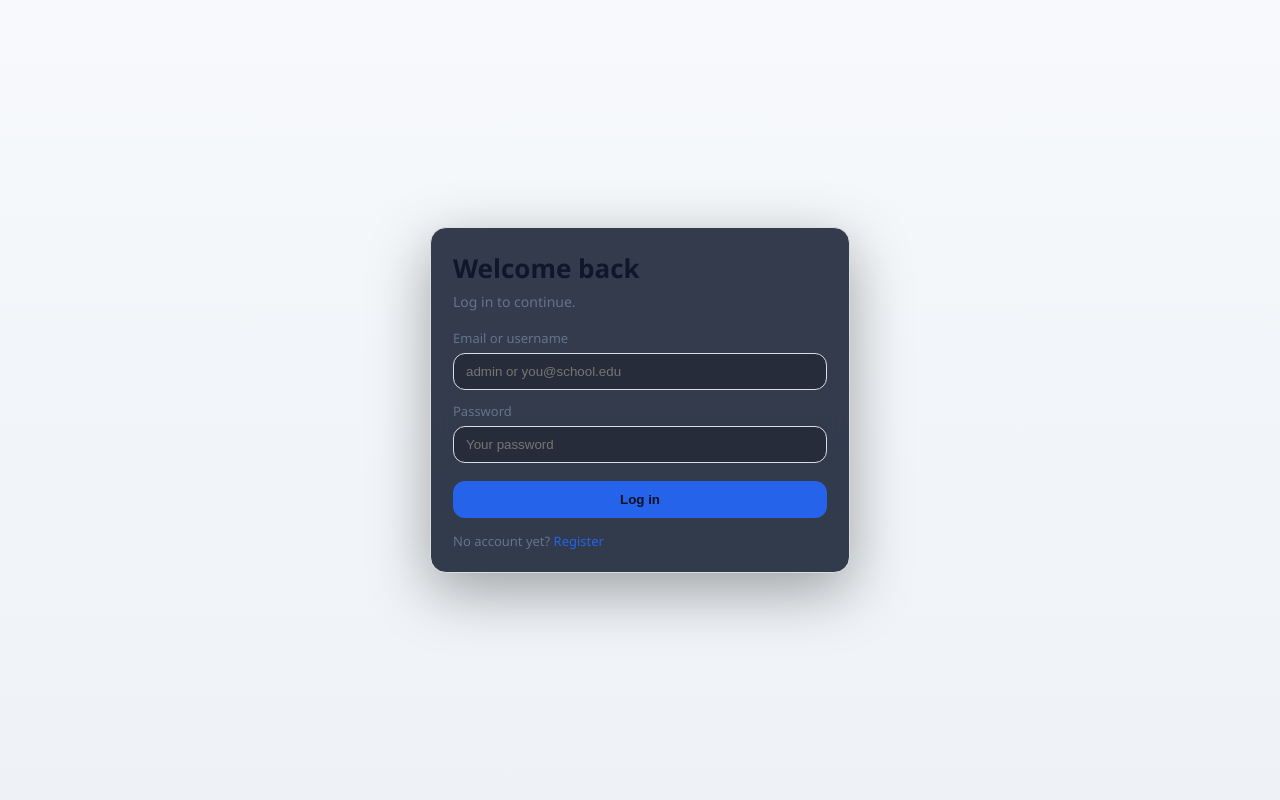
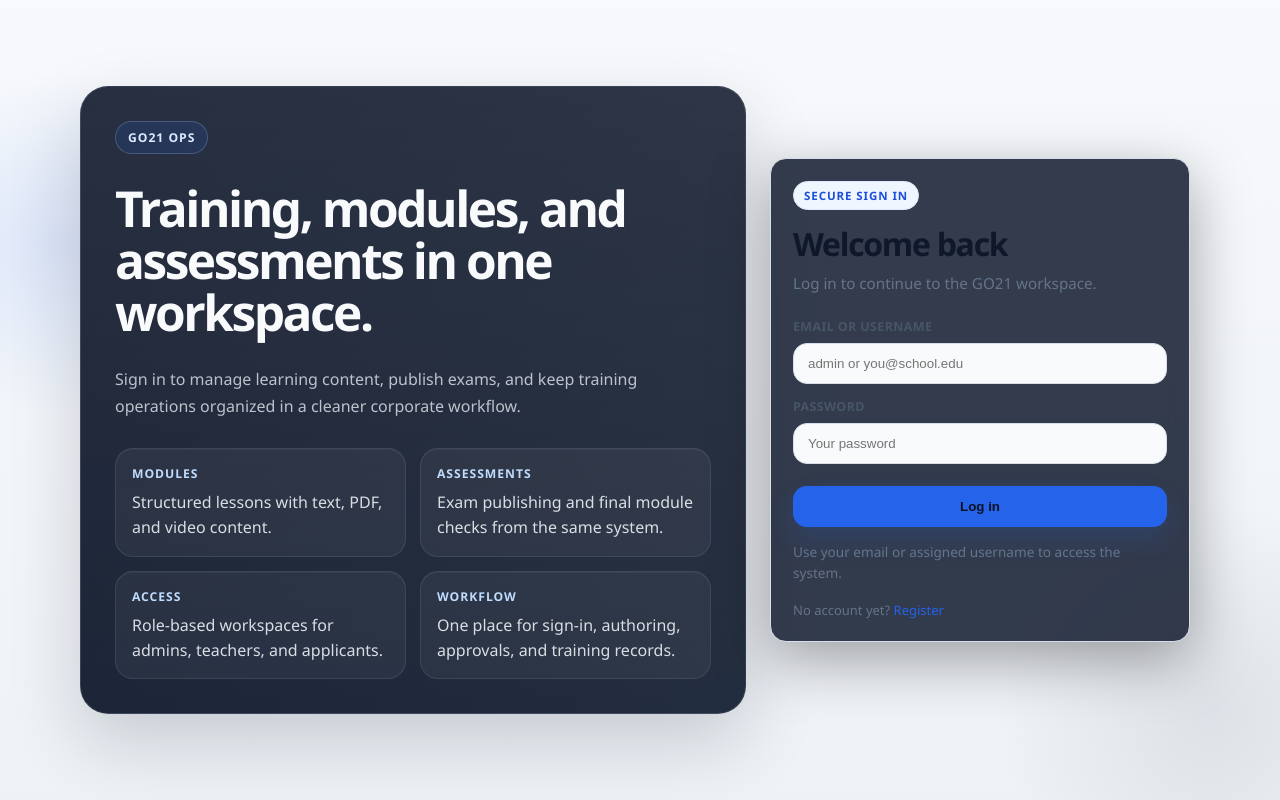
Before and after one commit to jjacobdela/school-auth-prototype, a React (Vite) app in the folder client/: page /login in a window 1280 px wide. Built offline with nearby package versions, Linux system fonts and the light colour scheme; no server answers.

Commit message:
login css

```diff
--- a/client/src/pages/Login.jsx
+++ b/client/src/pages/Login.jsx
@@ -43,10 +43,42 @@ export default function Login() {
   }
 
   return (
-    <div className="page">
-      <div className="card">
+    <div className="page authPage">
+      <div className="authShell">
+        <section className="authShowcase">
+          <div className="authKicker">GO21 Ops</div>
+          <h1 className="authHeadline">Training, modules, and assessments in one workspace.</h1>
+          <p className="authBody">
+            Sign in to manage learning content, publish exams, and keep training operations organized in a cleaner corporate workflow.
+          </p>
+
+          <div className="authFeatureGrid">
+            <div className="authFeatureCard">
+              <div className="authFeatureLabel">Modules</div>
+              <div className="authFeatureValue">Structured lessons with text, PDF, and video content.</div>
+            </div>
+
+            <div className="authFeatureCard">
+              <div className="authFeatureLabel">Assessments</div>
+              <div className="authFeatureValue">Exam publishing and final module checks from the same system.</div>
+            </div>
+
+            <div className="authFeatureCard">
+              <div className="authFeatureLabel">Access</div>
+              <div className="authFeatureValue">Role-based workspaces for admins, teachers, and applicants.</div>
+            </div>
+
+            <div className="authFeatureCard">
+              <div className="authFeatureLabel">Workflow</div>
+              <div className="authFeatureValue">One place for sign-in, authoring, approvals, and training records.</div>
+            </div>
+          </div>
+        </section>
+
+        <div className="card authCard">
+          <div className="authCardBadge">Secure Sign In</div>
           <h1 className="title">Welcome back</h1>
-        <p className="subtitle">Log in to continue.</p>
+          <p className="subtitle">Log in to continue to the GO21 workspace.</p>
 
           <form onSubmit={onSubmit} className="form">
             <label className="label">
@@ -82,10 +114,13 @@ export default function Login() {
             </button>
           </form>
 
+          <p className="authHelperText">Use your email or assigned username to access the system.</p>
+
           <p className="footerText">
             No account yet? <Link to="/register">Register</Link>
           </p>
         </div>
       </div>
+    </div>
   );
 }
--- a/client/src/styles/form.css
+++ b/client/src/styles/form.css
@@ -91,7 +91,7 @@
     color: var(--muted);
   }
 
-  .profileBox {
+.profileBox {
     margin: 12px 0;
     padding: 12px;
     border-radius: 12px;
@@ -101,3 +101,208 @@
     gap: 6px;
     font-size: 14px;
   }
+
+.authPage {
+  position: relative;
+  overflow: hidden;
+}
+
+.authPage::before,
+.authPage::after {
+  content: "";
+  position: absolute;
+  inset: auto;
+  border-radius: 999px;
+  pointer-events: none;
+}
+
+.authPage::before {
+  top: 64px;
+  left: -120px;
+  width: 360px;
+  height: 360px;
+  background: radial-gradient(circle, rgba(37, 99, 235, 0.12) 0%, rgba(37, 99, 235, 0) 68%);
+}
+
+.authPage::after {
+  right: -140px;
+  bottom: -120px;
+  width: 420px;
+  height: 420px;
+  background: radial-gradient(circle, rgba(15, 23, 42, 0.08) 0%, rgba(15, 23, 42, 0) 72%);
+}
+
+.authShell {
+  position: relative;
+  z-index: 1;
+  width: 100%;
+  max-width: 1120px;
+  display: grid;
+  grid-template-columns: minmax(0, 1.15fr) minmax(360px, 430px);
+  gap: 24px;
+  align-items: stretch;
+}
+
+.authShowcase {
+  display: grid;
+  align-content: space-between;
+  gap: 28px;
+  padding: 34px;
+  border: 1px solid rgba(148, 163, 184, 0.2);
+  border-radius: 28px;
+  background:
+    linear-gradient(180deg, rgba(255, 255, 255, 0.1) 0%, rgba(255, 255, 255, 0.02) 100%),
+    linear-gradient(145deg, #0f172a 0%, #1e293b 100%);
+  color: #f8fafc;
+  box-shadow: 0 28px 70px rgba(15, 23, 42, 0.18);
+}
+
+.authKicker {
+  width: fit-content;
+  padding: 7px 12px;
+  border: 1px solid rgba(191, 219, 254, 0.22);
+  border-radius: 999px;
+  background: rgba(37, 99, 235, 0.14);
+  color: #dbeafe;
+  font-size: 0.76rem;
+  font-weight: 700;
+  letter-spacing: 0.08em;
+  text-transform: uppercase;
+}
+
+.authHeadline {
+  margin: 0;
+  max-width: 620px;
+  font-size: clamp(2rem, 4vw, 3.1rem);
+  line-height: 1.05;
+  letter-spacing: -0.05em;
+}
+
+.authBody {
+  margin: 0;
+  max-width: 620px;
+  color: rgba(226, 232, 240, 0.8);
+  font-size: 1rem;
+  line-height: 1.7;
+}
+
+.authFeatureGrid {
+  display: grid;
+  grid-template-columns: repeat(2, minmax(0, 1fr));
+  gap: 14px;
+}
+
+.authFeatureCard {
+  padding: 16px;
+  border: 1px solid rgba(148, 163, 184, 0.16);
+  border-radius: 18px;
+  background: rgba(255, 255, 255, 0.05);
+  box-shadow: inset 0 1px 0 rgba(255, 255, 255, 0.04);
+}
+
+.authFeatureLabel {
+  margin-bottom: 8px;
+  color: #bfdbfe;
+  font-size: 0.76rem;
+  font-weight: 700;
+  letter-spacing: 0.08em;
+  text-transform: uppercase;
+}
+
+.authFeatureValue {
+  color: rgba(241, 245, 249, 0.88);
+  line-height: 1.55;
+}
+
+.authCard {
+  max-width: none;
+  align-self: center;
+  padding: 30px;
+  border-radius: 24px;
+  box-shadow: 0 24px 60px rgba(15, 23, 42, 0.12);
+}
+
+.authCardBadge {
+  width: fit-content;
+  margin-bottom: 12px;
+  padding: 6px 10px;
+  border: 1px solid #dbeafe;
+  border-radius: 999px;
+  background: #eff6ff;
+  color: #1d4ed8;
+  font-size: 0.72rem;
+  font-weight: 700;
+  letter-spacing: 0.08em;
+  text-transform: uppercase;
+}
+
+.authCard .title {
+  font-size: 2rem;
+  letter-spacing: -0.04em;
+}
+
+.authCard .subtitle {
+  margin-bottom: 22px;
+  font-size: 0.95rem;
+  line-height: 1.6;
+}
+
+.authCard .form {
+  gap: 14px;
+}
+
+.authCard .label {
+  gap: 8px;
+  color: #475569;
+  font-size: 0.78rem;
+  font-weight: 700;
+  letter-spacing: 0.03em;
+  text-transform: uppercase;
+}
+
+.authCard .input {
+  padding: 12px 14px;
+  border-radius: 14px;
+  background: #f8fafc;
+  border-color: #d8dee7;
+}
+
+.authCard .button {
+  margin-top: 8px;
+  padding: 13px 14px;
+  border-radius: 14px;
+  box-shadow: 0 12px 26px rgba(37, 99, 235, 0.16);
+}
+
+.authHelperText {
+  margin: 14px 0 0;
+  color: var(--muted);
+  font-size: 0.85rem;
+  line-height: 1.55;
+}
+
+.authCard .footerText {
+  margin-top: 18px;
+}
+
+@media (max-width: 980px) {
+  .authShell {
+    grid-template-columns: 1fr;
+  }
+
+  .authShowcase {
+    padding: 26px;
+  }
+
+  .authFeatureGrid {
+    grid-template-columns: 1fr;
+  }
+}
+
+@media (max-width: 640px) {
+  .authCard,
+  .authShowcase {
+    padding: 22px;
+    border-radius: 22px;
+  }
+}
```
Lines whose indentation alone changed are shown as unchanged.
